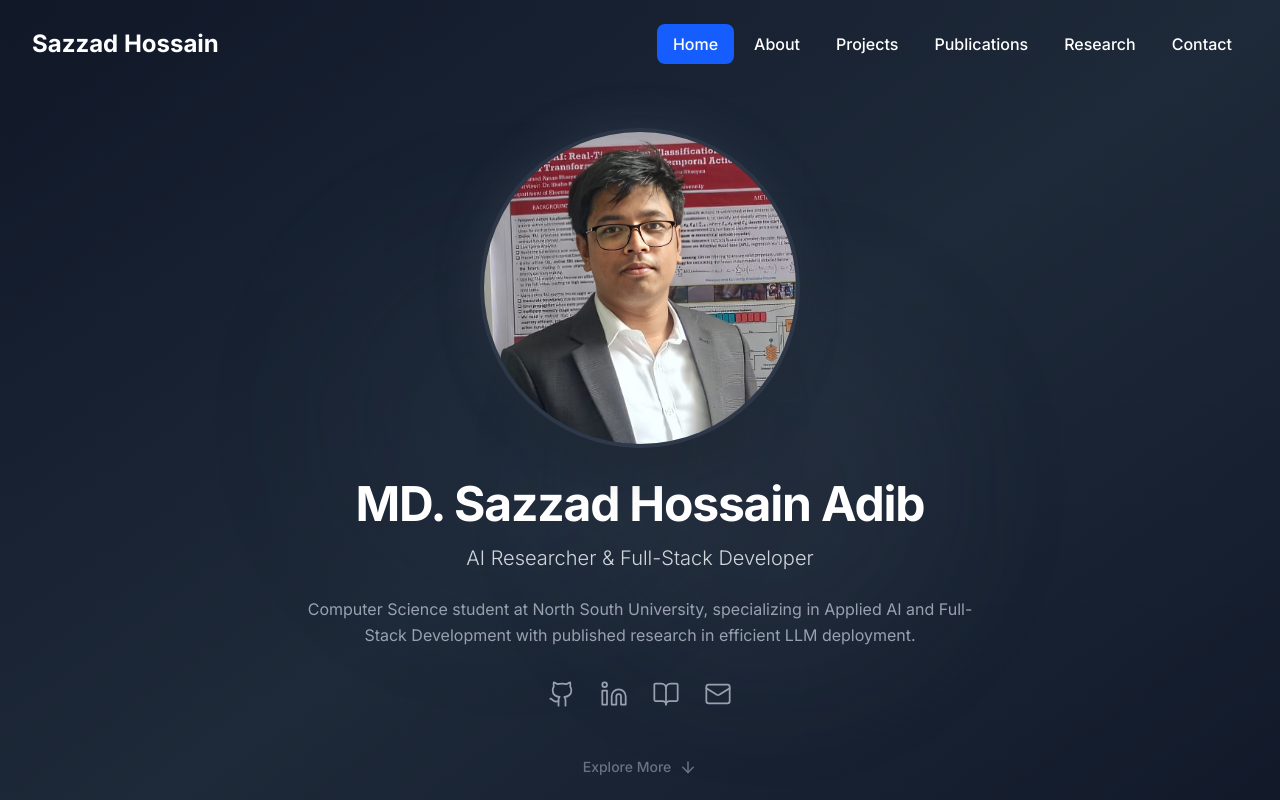
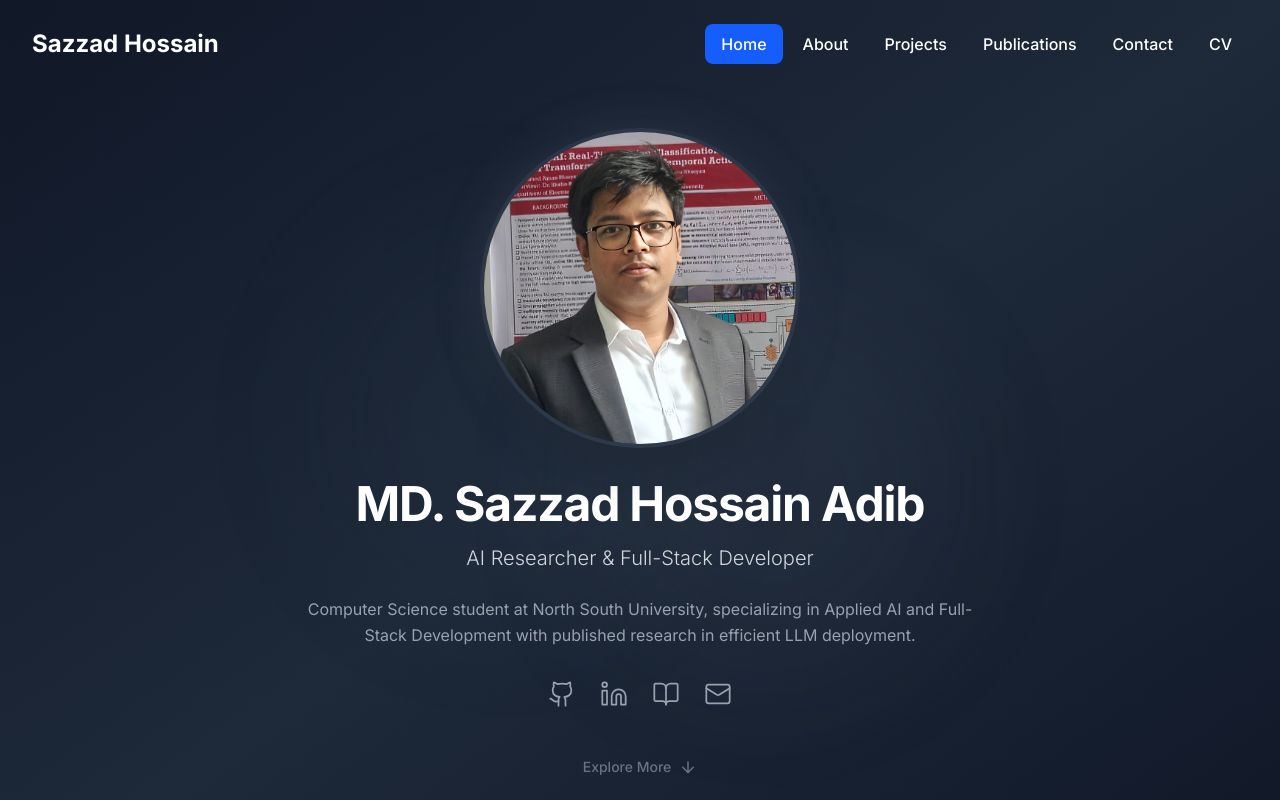
Before and after one commit to sabbumia/sazzadadib, a Next.js app: page / in a window 1280 px wide. Shown: the top 800 px of the page. Built offline with nearby package versions, Linux system fonts and the light colour scheme.

Commit message:
Add files via upload

```diff
--- a/components/layout/Navbar.tsx
+++ b/components/layout/Navbar.tsx
@@ -1,6 +1,5 @@
 // components/layout/Navbar.tsx
 'use client';
-
 import React, { useState, useEffect } from 'react';
 import Link from 'next/link';
 import { usePathname } from 'next/navigation';
@@ -11,8 +10,8 @@ const navLinks = [
   { href: '/about', label: 'About' },
   { href: '/projects', label: 'Projects' },
   { href: '/publications', label: 'Publications' },
-  { href: '/research', label: 'Research' },
-  { href: '/contact', label: 'Contact' }
+  { href: '/contact', label: 'Contact' },
+  { href: '/sazzad.pdf', label: 'CV', external: true }
 ];
 
 export const Navbar: React.FC = () => {
@@ -35,7 +34,7 @@ export const Navbar: React.FC = () => {
 
   return (
     <nav className={`fixed top-0 left-0 right-0 z-50 transition-all duration-300 ${
-      isScrolled ? 'bg-white shadow-md py-4' : 'bg-transparen py-6'
+      isScrolled ? 'bg-white shadow-md py-4' : 'bg-transparent py-6'
     }`}>
       <div className="max-w-7xl mx-auto px-4 sm:px-6 lg:px-8">
         <div className="flex justify-between items-center">
@@ -51,6 +50,21 @@ export const Navbar: React.FC = () => {
           {/* Desktop Navigation */}
           <div className="hidden md:flex items-center space-x-1">
             {navLinks.map((link) => (
+              link.external ? (
+                <a
+                  key={link.href}
+                  href={link.href}
+                  target="_blank"
+                  rel="noopener noreferrer"
+                  className={`px-4 py-2 rounded-lg font-medium transition-all ${
+                    isScrolled
+                      ? 'text-gray-700 hover:bg-gray-100'
+                      : 'text-white hover:bg-white/10'
+                  }`}
+                >
+                  {link.label}
+                </a>
+              ) : (
                 <Link
                   key={link.href}
                   href={link.href}
@@ -64,6 +78,7 @@ export const Navbar: React.FC = () => {
                 >
                   {link.label}
                 </Link>
+              )
             ))}
           </div>
 
@@ -82,6 +97,18 @@ export const Navbar: React.FC = () => {
         {mobileMenuOpen && (
           <div className="md:hidden mt-4 py-4 bg-white rounded-lg shadow-lg">
             {navLinks.map((link) => (
+              link.external ? (
+                <a
+                  key={link.href}
+                  href={link.href}
+                  target="_blank"
+                  rel="noopener noreferrer"
+                  onClick={() => setMobileMenuOpen(false)}
+                  className="block px-4 py-3 font-medium text-gray-700 hover:bg-gray-100 transition-colors"
+                >
+                  {link.label}
+                </a>
+              ) : (
                 <Link
                   key={link.href}
                   href={link.href}
@@ -94,6 +121,7 @@ export const Navbar: React.FC = () => {
                 >
                   {link.label}
                 </Link>
+              )
             ))}
           </div>
         )}
```
Lines whose indentation alone changed are shown as unchanged.
